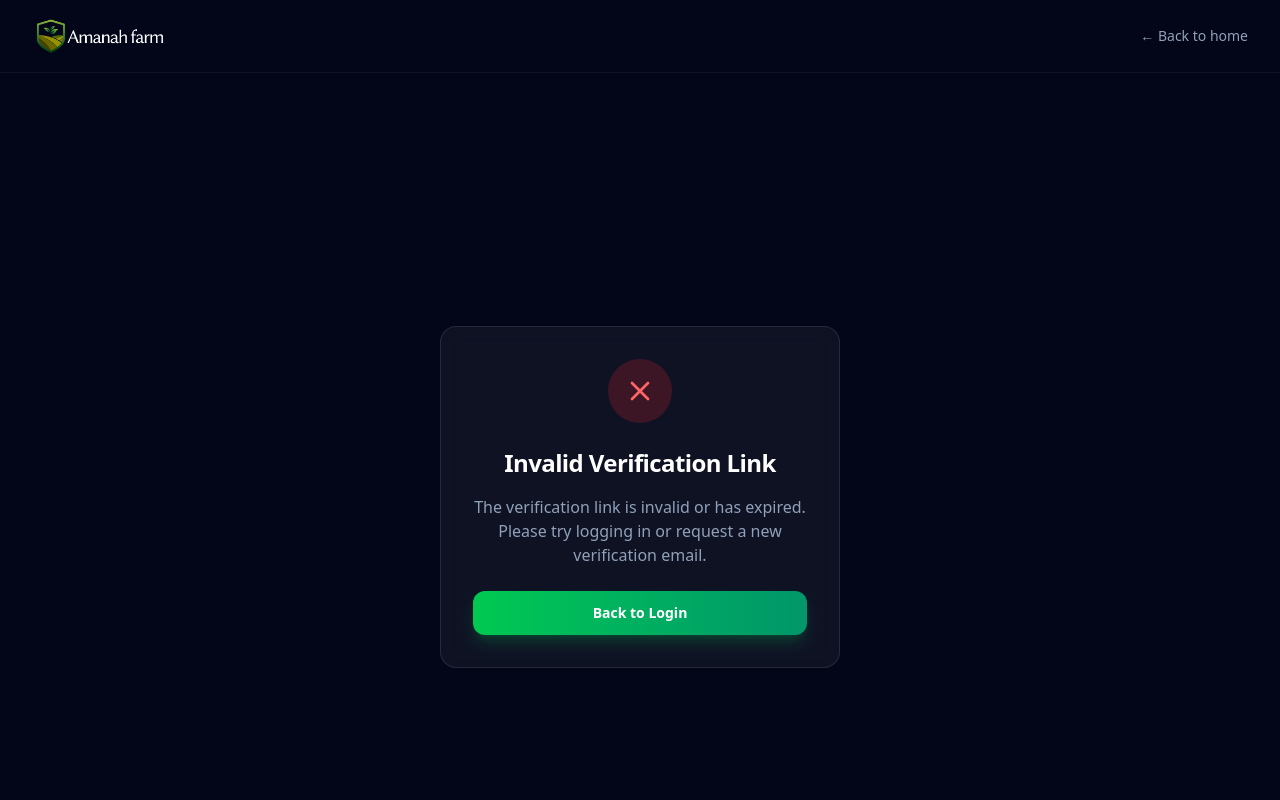
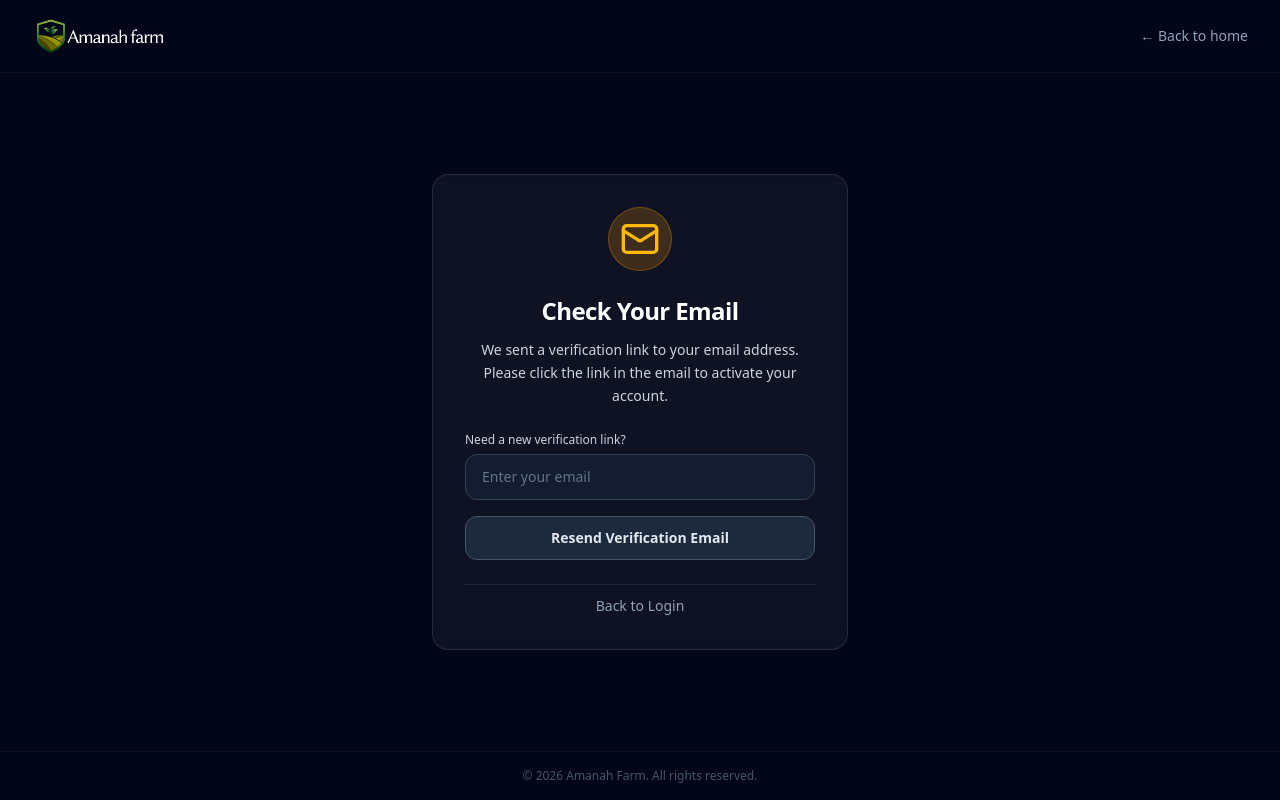
Before and after one commit to DevRomizKhan/Agro-Farm-Investment-Platform, a Next.js app: page /verify-email in a window 1280 px wide. Shown: the top 800 px of the page. Built offline with nearby package versions, Linux system fonts and the light colour scheme; no server answers.

Commit message:
email confirmation done

```diff
--- /dev/null
+++ b/app/(auth)/verify-email/VerifyEmailClient.tsx
@@ -0,0 +1,146 @@
+'use client'
+
+import { useState } from 'react'
+import Link from 'next/link'
+import { CheckCircle2, XCircle, Mail, ArrowRight, Loader2 } from 'lucide-react'
+import { ROUTES } from '@/constants'
+import { resendVerificationEmailAction } from '@/actions/auth'
+import { toast } from 'sonner'
+
+interface VerifyEmailClientProps {
+  isVerified: boolean
+  errorMessage?: string | null
+  initialEmail?: string
+}
+
+export default function VerifyEmailClient({
+  isVerified,
+  errorMessage,
+  initialEmail = '',
+}: VerifyEmailClientProps) {
+  const [email, setEmail] = useState(initialEmail)
+  const [isResending, setIsResending] = useState(false)
+  const [resendSuccess, setResendSuccess] = useState(false)
+
+  const handleResend = async (e: React.FormEvent) => {
+    e.preventDefault()
+    if (!email) {
+      toast.error('Please enter your email address')
+      return
+    }
+
+    setIsResending(true)
+    try {
+      const result = await resendVerificationEmailAction(email)
+      if (result.success) {
+        setResendSuccess(true)
+        toast.success(result.message || 'Verification email sent!')
+      } else {
+        toast.error(result.error || 'Failed to send verification email')
+      }
+    } catch {
+      toast.error('An error occurred. Please try again.')
+    } finally {
+      setIsResending(false)
+    }
+  }
+
+  if (isVerified) {
+    return (
+      <div className="min-h-[70vh] flex items-center justify-center p-4">
+        <div className="glass-card p-8 max-w-md w-full text-center fade-in">
+          <div className="w-16 h-16 rounded-full bg-green-500/20 border border-green-500/30 flex items-center justify-center mx-auto mb-6">
+            <CheckCircle2 className="w-10 h-10 text-green-400" />
+          </div>
+          <h1 className="text-2xl font-bold text-white mb-3">Email Verified Successfully!</h1>
+          <p className="text-slate-300 mb-8 text-sm leading-relaxed">
+            Your email address has been confirmed. You now have full access to your account and investment dashboard.
+          </p>
+          <div className="space-y-3">
+            <Link
+              href={ROUTES.INVESTOR_DASHBOARD}
+              className="btn-primary w-full inline-flex items-center justify-center gap-2 group"
+            >
+              Go to Dashboard
+              <ArrowRight className="w-4 h-4 transition-transform group-hover:translate-x-1" />
+            </Link>
+            <Link
+              href={ROUTES.LOGIN}
+              className="btn-secondary w-full inline-flex items-center justify-center"
+            >
+              Proceed to Login
+            </Link>
+          </div>
+        </div>
+      </div>
+    )
+  }
+
+  return (
+    <div className="min-h-[70vh] flex items-center justify-center p-4">
+      <div className="glass-card p-8 max-w-md w-full text-center fade-in">
+        <div className="w-16 h-16 rounded-full bg-amber-500/20 border border-amber-500/30 flex items-center justify-center mx-auto mb-6">
+          {errorMessage ? (
+            <XCircle className="w-10 h-10 text-red-400" />
+          ) : (
+            <Mail className="w-10 h-10 text-amber-400" />
+          )}
+        </div>
+
+        <h1 className="text-2xl font-bold text-white mb-3">
+          {errorMessage ? 'Verification Failed' : 'Check Your Email'}
+        </h1>
+
+        <p className="text-slate-300 mb-6 text-sm leading-relaxed">
+          {errorMessage
+            ? errorMessage
+            : 'We sent a verification link to your email address. Please click the link in the email to activate your account.'}
+        </p>
+
+        {resendSuccess ? (
+          <div className="glass-card p-4 bg-green-500/10 border-green-500/30 mb-6 text-left">
+            <p className="text-sm font-medium text-green-300 mb-1">Verification Email Sent!</p>
+            <p className="text-xs text-slate-300">
+              Please check your inbox (and spam folder) for the verification link.
+            </p>
+          </div>
+        ) : (
+          <form onSubmit={handleResend} className="space-y-4 mb-6 text-left">
+            <div>
+              <label className="block text-xs font-medium text-slate-300 mb-1.5">
+                Need a new verification link?
+              </label>
+              <input
+                type="email"
+                value={email}
+                onChange={(e) => setEmail(e.target.value)}
+                placeholder="Enter your email"
+                className="input-base text-sm"
+              />
+            </div>
+            <button
+              type="submit"
+              disabled={isResending}
+              className="btn-secondary w-full text-sm py-2.5 flex items-center justify-center gap-2"
+            >
+              {isResending ? (
+                <>
+                  <Loader2 className="w-4 h-4 animate-spin" />
+                  Sending Link...
+                </>
+              ) : (
+                'Resend Verification Email'
+              )}
+            </button>
+          </form>
+        )}
+
+        <div className="pt-2 border-t border-slate-800">
+          <Link href={ROUTES.LOGIN} className="text-sm text-slate-400 hover:text-white transition-colors">
+            Back to Login
+          </Link>
+        </div>
+      </div>
+    </div>
+  )
+}
--- a/app/(auth)/verify-email/page.tsx
+++ b/app/(auth)/verify-email/page.tsx
@@ -1,6 +1,5 @@
-import { redirect } from 'next/navigation'
 import { createClient } from '@/lib/supabase/server'
-import { ROUTES } from '@/constants'
+import VerifyEmailClient from './VerifyEmailClient'
 
 export default async function VerifyEmailPage({
   searchParams,
@@ -12,90 +11,54 @@ export default async function VerifyEmailPage({
   const email = params.email as string | undefined
   const accessToken = params.access_token as string | undefined
   const refreshToken = params.refresh_token as string | undefined
+  const hasError = params.error === 'auth-code-error'
 
-  // Handle Supabase's hash-based verification (common in mobile email clients)
+  const supabase = await createClient()
+
+  // 1. Check if user already has an active authenticated session (e.g. redirected from /auth/callback)
+  const { data: { user } } = await supabase.auth.getUser()
+  if (user) {
+    return <VerifyEmailClient isVerified={true} initialEmail={user.email || ''} />
+  }
+
+  // 2. Handle Supabase hash-based / session tokens if provided
   if (accessToken && refreshToken) {
-    const supabase = await createClient()
     const { error } = await supabase.auth.setSession({
       access_token: accessToken,
       refresh_token: refreshToken,
     })
-
     if (!error) {
-      // Session set successfully, redirect to dashboard
-      redirect(ROUTES.INVESTOR_DASHBOARD)
+      return <VerifyEmailClient isVerified={true} />
     }
   }
 
-  // Handle token-based verification
-  if (!token || !email) {
-    return (
-      <div className="min-h-screen flex items-center justify-center bg-slate-950 p-4 sm:p-6">
-        <div className="glass-card p-6 sm:p-8 max-w-md w-full text-center">
-          <div className="w-16 h-16 rounded-full bg-red-500/20 flex items-center justify-center mx-auto mb-6">
-            <svg className="w-8 h-8 text-red-400" fill="none" stroke="currentColor" viewBox="0 0 24 24">
-              <path strokeLinecap="round" strokeLinejoin="round" strokeWidth={2} d="M6 18L18 6M6 6l12 12" />
-            </svg>
-          </div>
-          <h1 className="text-xl sm:text-2xl font-bold text-white mb-4">Invalid Verification Link</h1>
-          <p className="text-slate-400 mb-6 text-sm sm:text-base">
-            The verification link is invalid or has expired. Please try logging in or request a new verification email.
-          </p>
-          <a href={ROUTES.LOGIN} className="btn-primary inline-flex w-full justify-center">
-            Back to Login
-          </a>
-        </div>
-      </div>
-    )
-  }
-
-  const supabase = await createClient()
+  // 3. Handle OTP token verification
+  if (token && email) {
     const { error } = await supabase.auth.verifyOtp({
       email,
       token,
       type: 'email',
     })
 
-  if (error) {
+    if (!error) {
+      return <VerifyEmailClient isVerified={true} initialEmail={email} />
+    }
+
     return (
-      <div className="min-h-screen flex items-center justify-center bg-slate-950 p-4 sm:p-6">
-        <div className="glass-card p-6 sm:p-8 max-w-md w-full text-center">
-          <div className="w-16 h-16 rounded-full bg-red-500/20 flex items-center justify-center mx-auto mb-6">
-            <svg className="w-8 h-8 text-red-400" fill="none" stroke="currentColor" viewBox="0 0 24 24">
-              <path strokeLinecap="round" strokeLinejoin="round" strokeWidth={2} d="M6 18L18 6M6 6l12 12" />
-            </svg>
-          </div>
-          <h1 className="text-xl sm:text-2xl font-bold text-white mb-4">Verification Failed</h1>
-          <p className="text-slate-400 mb-6 text-sm sm:text-base">{error.message}</p>
-          <div className="space-y-3">
-            <a href={ROUTES.LOGIN} className="btn-primary inline-flex w-full justify-center">
-              Back to Login
-            </a>
-            <a href={`${ROUTES.REGISTER}?email=${encodeURIComponent(email)}`} className="btn-secondary inline-flex w-full justify-center">
-              Register Again
-            </a>
-          </div>
-        </div>
-      </div>
+      <VerifyEmailClient
+        isVerified={false}
+        errorMessage={error.message || 'Invalid or expired verification token.'}
+        initialEmail={email}
+      />
     )
   }
 
+  // 4. Default state (no token, or error param from code exchange)
   return (
-    <div className="min-h-screen flex items-center justify-center bg-slate-950 p-4 sm:p-6">
-      <div className="glass-card p-6 sm:p-8 max-w-md w-full text-center">
-        <div className="w-20 h-20 rounded-full bg-green-500/20 flex items-center justify-center mx-auto mb-6">
-          <svg className="w-10 h-10 text-green-400" fill="none" stroke="currentColor" viewBox="0 0 24 24">
-            <path strokeLinecap="round" strokeLinejoin="round" strokeWidth={2} d="M5 13l4 4L19 7" />
-          </svg>
-        </div>
-        <h1 className="text-xl sm:text-2xl font-bold text-white mb-4">Email Verified Successfully</h1>
-        <p className="text-slate-400 mb-6 text-sm sm:text-base">
-          Your email has been verified. You can now log in to your account.
-        </p>
-        <a href={ROUTES.LOGIN} className="btn-primary inline-flex w-full justify-center">
-          Proceed to Login
-        </a>
-      </div>
-    </div>
+    <VerifyEmailClient
+      isVerified={false}
+      errorMessage={hasError ? 'The verification link has expired or is invalid.' : null}
+      initialEmail={email || ''}
+    />
   )
 }
--- a/app/auth/callback/route.ts
+++ b/app/auth/callback/route.ts
@@ -1,5 +1,6 @@
 import { NextResponse } from 'next/server'
 import { createClient } from '@/lib/supabase/server'
+import { createAdminClient } from '@/lib/supabase/admin'
 
 export async function GET(request: Request) {
   const { searchParams, origin } = new URL(request.url)
@@ -10,6 +11,31 @@ export async function GET(request: Request) {
     const supabase = await createClient()
     const { error } = await supabase.auth.exchangeCodeForSession(code)
     if (!error) {
+      // Ensure user profile exists in database
+      const { data: { user } } = await supabase.auth.getUser()
+      if (user) {
+        try {
+          const adminClient = createAdminClient()
+          const { data: profile } = await adminClient
+            .from('profiles')
+            .select('id')
+            .eq('user_id', user.id)
+            .maybeSingle()
+
+          if (!profile) {
+            await adminClient.from('profiles').insert({
+              user_id: user.id,
+              email: user.email || '',
+              full_name: user.user_metadata?.full_name || user.email?.split('@')[0] || 'User',
+              phone: user.user_metadata?.phone || null,
+              role: user.user_metadata?.role || 'investor',
+            })
+          }
+        } catch (err) {
+          console.error('Callback profile check error:', err)
+        }
+      }
+
       const forwardedHost = request.headers.get('x-forwarded-host')
       const isLocalEnv = process.env.NODE_ENV === 'development'
 
--- /dev/null
+++ b/middleware.ts
@@ -0,0 +1 @@
+export { proxy as middleware, config } from './proxy'
```
Also changed, not shown: actions/auth.ts (+32 -19 lines). Lines whose indentation alone changed are shown as unchanged.
